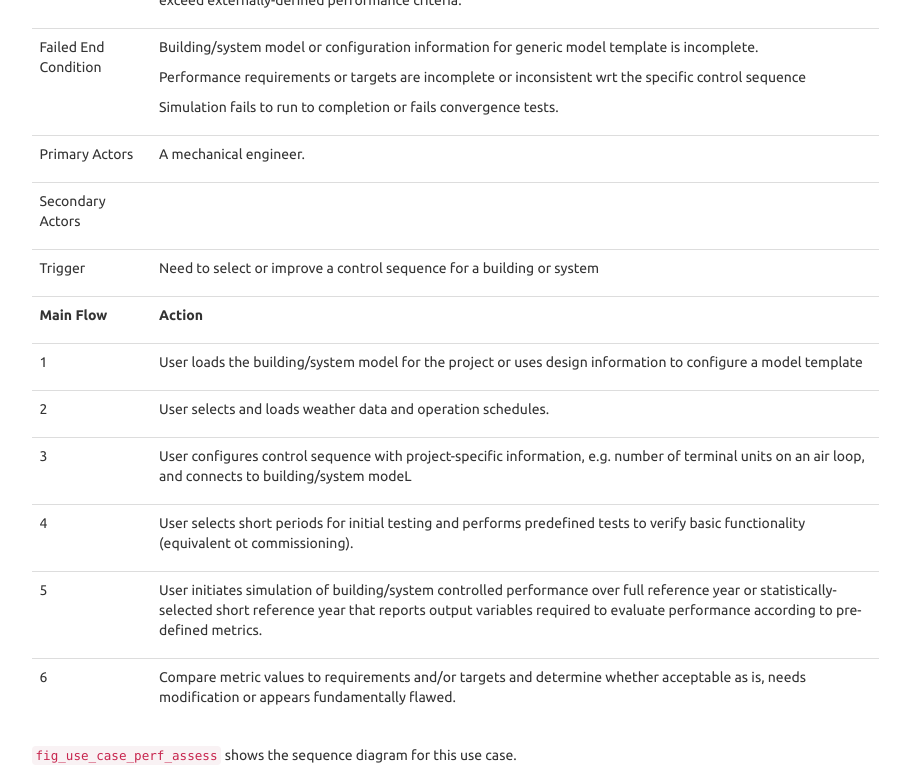
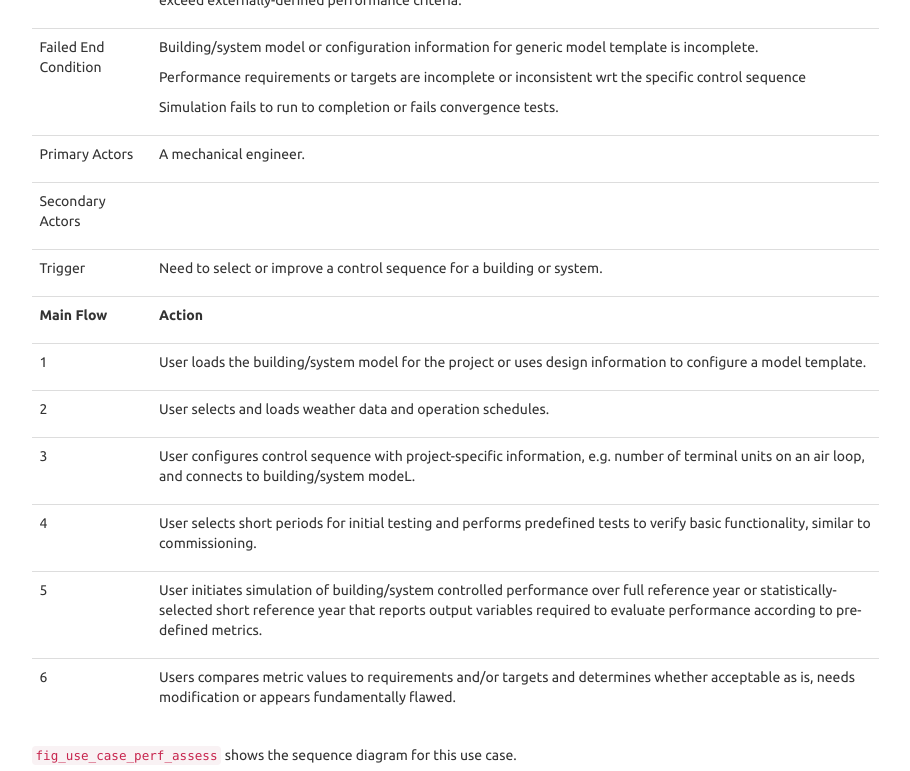
Before and after one commit to lbl-srg/obc, a Sphinx documentation site: the page built from specification/source/useCases.rst, in a window 1280 px wide and 900 px high, scrolled down 2567 px, cut to the strip 0-771 px from the top of the window. Shown: the whole strip, without its empty margins (331-1241 px from the left). Built offline with Sphinx 7.4.7, drawn with Linux system fonts in a browser that asks for light colours; some of the changed text lies outside the part shown.

Commit message:
Slightly revised use cases and fixed formatting

```diff
--- a/specification/source/useCases.rst
+++ b/specification/source/useCases.rst
@@ -189,23 +189,23 @@ Primary Actors               A mechanical engineer.
 Secondary Actors
 ---------------------------  ---------------------------------------------------
 Trigger                      Need to select or improve a control sequence for a
-                             building or system
+                             building or system.
 ---------------------------  ---------------------------------------------------
 **Main Flow**                **Action**
 ---------------------------  ---------------------------------------------------
 1                            User loads the building/system model for the project
-                             or uses design information to configure a model template
+                             or uses design information to configure a model template.
 ---------------------------  ---------------------------------------------------
 2                            User selects and loads weather data and operation
                              schedules.
 ---------------------------  ---------------------------------------------------
 3                            User configures control sequence with project-specific
                              information, e.g. number of terminal units on an air
-                             loop, and connects to building/system modeL
+                             loop, and connects to building/system modeL.
 ---------------------------  ---------------------------------------------------
 4                            User selects short periods for initial testing and
-                             performs predefined tests to verify basic functionality
-                             (equivalent ot commissioning).
+                             performs predefined tests to verify basic functionality,
+                             similar to commissioning.
 ---------------------------  ---------------------------------------------------
 5                            User initiates simulation of building/system
                              controlled performance over full reference year or
@@ -213,8 +213,8 @@ Trigger                      Need to select or improve a control sequence for a
                              reports output variables required to evaluate
                              performance according to pre-defined metrics.
 ---------------------------  ---------------------------------------------------
-6                            Compare metric values to requirements and/or targets
-                             and determine whether acceptable as is, needs
+6                            Users compares metric values to requirements and/or targets
+                             and determines whether acceptable as is, needs
                              modification or appears fundamentally flawed.
 ===========================  ===================================================
 
@@ -506,9 +506,9 @@ Trigger                      The verification tool is connected to the BMS and r
 ---------------------------  ---------------------------------------------------
 **Main Flow 1**              **Automatic Control Functionality Checks**
 ---------------------------  ---------------------------------------------------
-1                            Set VAV box to unoccupied
+1                            Set VAV box to unoccupied.
 ---------------------------  ---------------------------------------------------
-2                            Set VAV box to occupied
+2                            Set VAV box to occupied.
 ---------------------------  ---------------------------------------------------
 3                            Continue through sequence, commissioning agent
                              will get a report of control actions and
@@ -616,8 +616,9 @@ Trigger                      Contractor notifies owner or PM that system is read
                              logic to sequence documentation.
 ===========================  ===================================================
 
+
 Performance assessment of a control sequence, including local loops
-~~~~~~~~~~~~~~~~~~~~~~~~~~~~~~~~~~~~~~~~
+~~~~~~~~~~~~~~~~~~~~~~~~~~~~~~~~~~~~~~~~~~~~~~~~~~~~~~~~~~~~~~~~~~~
 
 *Provided by Philip Haves, LBNL.*
 
@@ -652,7 +653,8 @@ Successful End Condition     User is able to (i) compare the performance
 Failed End Condition         1. Building/system model or
                              configuration information for generic model template is incomplete.
 
-                             2. Performance requirements or targets are incomplete or inconsistent wrt the specific
+                             2. Performance requirements or targets are incomplete
+                             or inconsistent with respect to the specific
                              control sequence.
 
                              3. Simulation fails to run to completion or fails
@@ -669,7 +671,8 @@ Trigger                      Need to select or improve a control sequence for a
 ---------------------------  ---------------------------------------------------
 1                            User loads the building/system model for the
                              project or uses design information
-                             to configure a model template: building type, system type(s), size …(?).
+                             to configure a model template for the building type
+                             and system type.
 ---------------------------  ---------------------------------------------------
 2                            User selects and loads weather data and operation
                              schedules.
@@ -694,16 +697,11 @@ Trigger                      Need to select or improve a control sequence for a
 ---------------------------  ---------------------------------------------------
 8                            Compare metric values to requirements and/or
                              targets.
----------------------------  ---------------------------------------------------
-**Main Flow 2**              **Commissioning Override Checks**
----------------------------  ---------------------------------------------------
-1
----------------------------  ---------------------------------------------------
-2
 ===========================  ===================================================
 
+
 Performance assessment of a control sequence (no local loop)
-~~~~~~~~~~~~~~~~~~~~~~~~~~~~~~~~~~~~~~~~
+~~~~~~~~~~~~~~~~~~~~~~~~~~~~~~~~~~~~~~~~~~~~~~~~~~~~~~~~~~~~
 
 *Provided by Philip Haves, LBNL.*
 
```
Also changed, not shown: other parts of specification/source/useCases.rst (+4 -4 lines).
